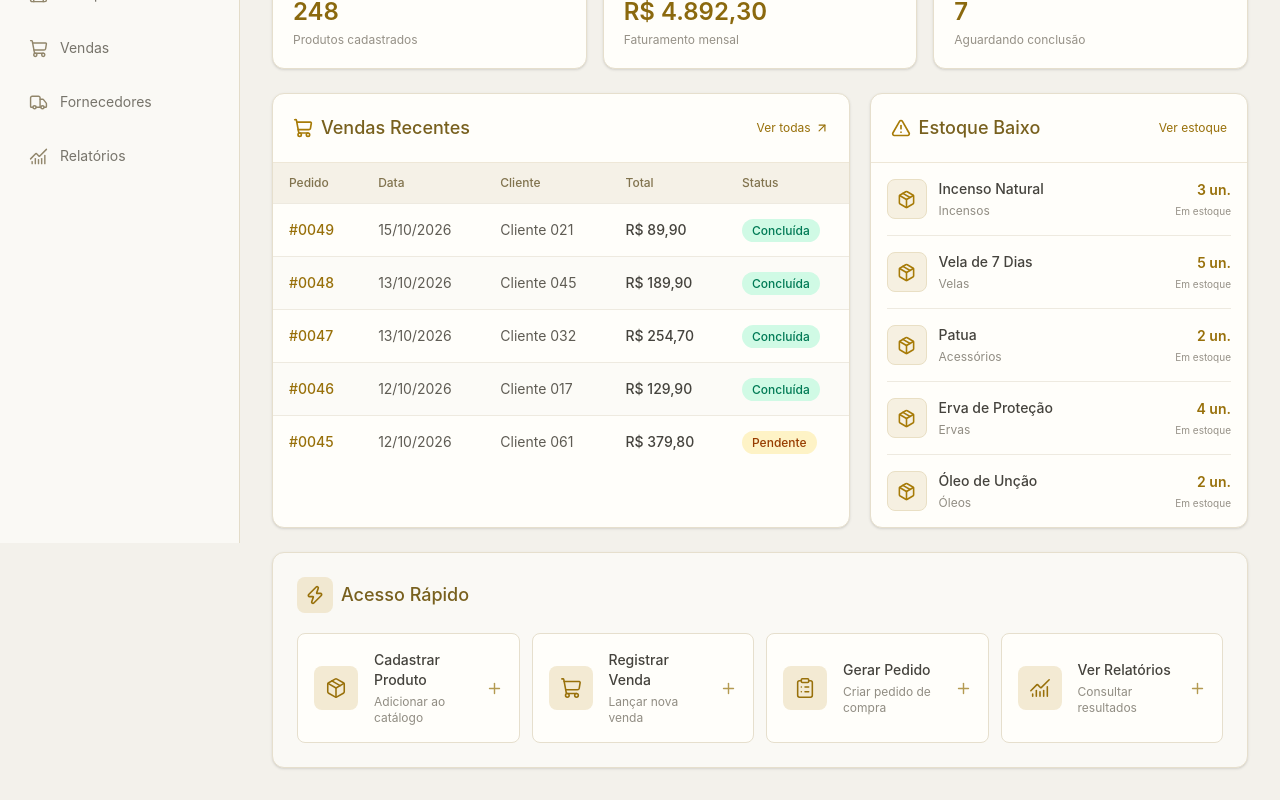
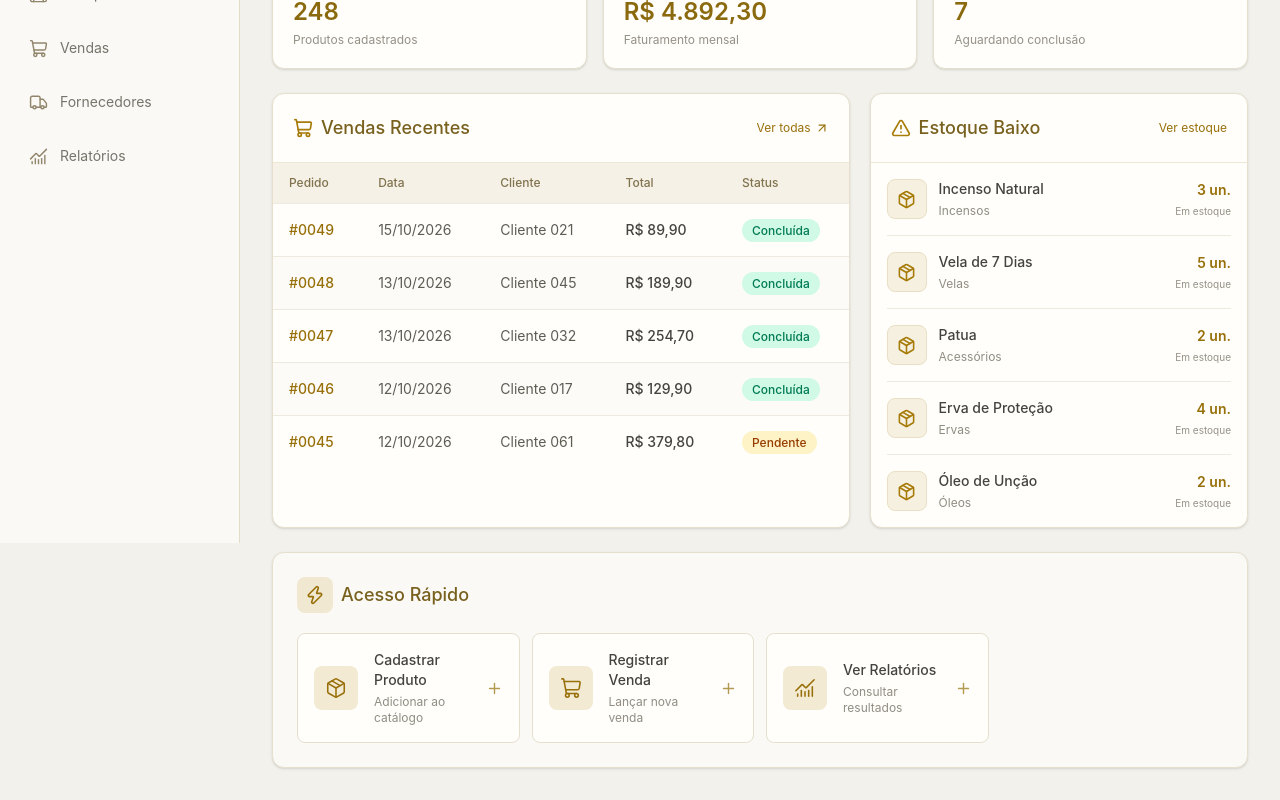
Before and after one commit to taykas/Estrela_do_Oriente, a React (Vite) app in the folder front-end/: page / in a window 1280 px wide. Shown: the part 257-1057 px from the top of the page. Built offline with nearby package versions, Linux system fonts and the light colour scheme.

Commit message:
atualizando informacoes

```diff
--- a/front-end/src/pages/estoque.jsx
+++ b/front-end/src/pages/estoque.jsx
@@ -1,4 +1,5 @@
-import { useState } from "react";
+import { useNavigate, useLocation } from "react-router-dom";
+import { useEffect, useState } from "react";
 import Sidebar from "../components/Sidebar";
 import {
     Home,
@@ -24,7 +25,6 @@ import {
     ChevronLeft,
     ChevronRight
 } from "lucide-react";
-import { useNavigate } from "react-router-dom";
 
 const produtosIniciais = [
     { id: 1, nome: "Incenso Natural", categoria: "Incensos", quantidade: 3, minimo: 10, preco: 12.90 },
@@ -83,6 +83,11 @@ const botaoSecundario =
 
 export const Estoque = () => {
     const navegar = useNavigate();
+    const { pathname } = useLocation();
+
+    useEffect(() => {
+        window.scrollTo(0, 0);
+    }, [pathname]);
 
     const [produtos, setProdutos] = useState(produtosIniciais);
     const [busca, setBusca] = useState("");
@@ -343,7 +348,6 @@ export const Estoque = () => {
             0
         );
 
-    // Valida todos os itens antes de alterar qualquer estoque.
     const registrarMovimentacao = () => {
         if (itensMovimentacao.length === 0) {
             setMensagem(
--- a/front-end/src/pages/fornecedores.jsx
+++ b/front-end/src/pages/fornecedores.jsx
@@ -1,4 +1,5 @@
-import { useMemo, useState } from "react";
+import { useMemo, useState, useEffect } from "react";
+import { useNavigate, useLocation } from "react-router-dom";
 import Sidebar from "../components/Sidebar";
 import {
     Menu,
@@ -203,6 +204,12 @@ const Campo = ({
 );
 
 export const Fornecedores = () => {
+    const { pathname } = useLocation();
+
+    useEffect(() => {
+        window.scrollTo(0, 0);
+    }, [pathname]);
+
     const [fornecedores, setFornecedores] = useState(fornecedoresIniciais);
 
     const [busca, setBusca] = useState("");
--- a/front-end/src/pages/main-page.jsx
+++ b/front-end/src/pages/main-page.jsx
@@ -65,12 +65,6 @@ const atalhos = [
             descricao: "Lançar nova venda",
             icone: ShoppingCart,
             destino: "Vendas"
-    },
-    {
-        titulo: "Gerar Pedido",
-        descricao: "Criar pedido de compra",
-        icone: ClipboardList,
-        destino: "Pedidos"
         },
         {
             titulo: "Ver Relatórios",
@@ -351,7 +345,15 @@ export const MainPage = () => {
                                     return (
                                         <button
                                             key={atalho.titulo}
-                                        onClick={() => navegar(`/${atalho.destino}`)}
+                                            onClick={() => {
+                                                if (atalho.titulo === "Cadastrar Produto") {
+                                                    navegar("/produtos", {
+                                                        state: { abrirCadastro: true }
+                                                    });
+                                                } else {
+                                                    navegar(`/${atalho.destino.toLowerCase()}`);
+                                                }
+                                            }}
                                             className="group flex items-center gap-4 rounded-lg border border-[#e6dfcd] bg-[#fffefa] p-4 text-left transition-all hover:border-[#cfb15a] hover:bg-[#f8f3e6] hover:shadow-sm"
                                         >
                                             <div className="flex h-11 w-11 shrink-0 items-center justify-center rounded-lg bg-[#f3ead3] text-[#98700a] transition-colors group-hover:bg-[#e9d7a4]">
--- a/front-end/src/pages/products.jsx
+++ b/front-end/src/pages/products.jsx
@@ -1,4 +1,5 @@
-import { useState } from "react";
+import { useNavigate, useLocation } from "react-router-dom";
+import { useEffect, useState } from "react";
 import {
     Package,
     Menu,
@@ -136,6 +137,9 @@ const campoClasse =
     "mt-2 w-full rounded-lg border border-[#e3dcc9] bg-[#faf9f5] px-3 py-3 text-sm text-[#45433d] outline-none transition placeholder:text-[#aaa59a] focus:border-[#b99a43] focus:ring-2 focus:ring-[#b99a43]/10";
 
 export const ProdutosPage = () => {
+    const location = useLocation();
+    const navegar = useNavigate();
+
     const [produtos, setProdutos] = useState(produtosIniciais);
     const [busca, setBusca] = useState("");
     const [categoriaFiltro, setCategoriaFiltro] = useState("Todas");
@@ -144,6 +148,27 @@ export const ProdutosPage = () => {
     const [produtoEditando, setProdutoEditando] = useState(null);
     const [formulario, setFormulario] = useState(produtoVazio);
     const [menuAberto, setMenuAberto] = useState(false);
+
+    // Volta o scroll para o início ao entrar na página.
+    useEffect(() => {
+        window.scrollTo(0, 0);
+    }, [location.pathname]);
+
+    // Abre o modal quando a navegação vem do atalho da página inicial.
+    useEffect(() => {
+        if (location.state?.abrirCadastro) {
+            setProdutoEditando(null);
+            setFormulario(produtoVazio);
+            setModalAberto(true);
+
+            // Limpa o estado para não abrir o modal novamente
+            // quando o usuário voltar para esta página.
+            navegar(location.pathname, {
+                replace: true,
+                state: null
+            });
+        }
+    }, [location.state, location.pathname, navegar]);
 
     const totalEstoque = produtos.reduce(
         (total, produto) => total + produto.estoque,
@@ -306,7 +331,6 @@ export const ProdutosPage = () => {
 
     return (
         <div className="min-h-screen bg-[#f3f1eb] text-[#35342f]">
-
             <Sidebar />
 
             {/* Fundo do menu mobile */}
@@ -320,7 +344,6 @@ export const ProdutosPage = () => {
 
             {/* Conteúdo */}
             <div className="min-h-screen lg:ml-60">
-
                 {/* Cabeçalho */}
                 <header className="sticky top-0 z-30 flex h-24 items-center justify-between border-b border-[#e3dcc9] bg-[#faf9f5]/95 px-4 backdrop-blur-sm sm:px-6 lg:px-8">
                     <div className="flex items-center gap-3">
@@ -345,6 +368,7 @@ export const ProdutosPage = () => {
                             </p>
                         </div>
                     </div>
+
                     <div className="hidden border-l border-[#e3dcc9] pl-4 sm:block">
                         <p className="text-sm text-[#89670d]">
                             Estrela do Oriente
@@ -356,7 +380,6 @@ export const ProdutosPage = () => {
                 </header>
 
                 <main className="space-y-6 p-4 sm:p-6 lg:p-8">
-
                     {/* Título e ação */}
                     <section className="flex flex-col justify-between gap-4 sm:flex-row sm:items-center">
                         <div>
@@ -377,25 +400,20 @@ export const ProdutosPage = () => {
                             Cadastrar produto
                         </button>
                     </section>
-
-                    {/* Indicadores */}
+                                        {/* Indicadores */}
                     <section className="grid grid-cols-1 gap-4 sm:grid-cols-2 xl:grid-cols-4">
-
                         <div className={indicadorClasse}>
                             <div className="flex items-center justify-between gap-3">
                                 <p className="text-sm text-[#77746b]">
                                     Produtos cadastrados
                                 </p>
-
                                 <div className="flex h-10 w-10 shrink-0 items-center justify-center rounded-lg bg-[#f5edda]">
                                     <Package size={21} className="text-[#98700a]" />
                                 </div>
                             </div>
-
                             <p className="mt-5 text-3xl font-semibold text-[#8b690e]">
                                 {produtos.length}
                             </p>
-
                             <p className="mt-1 text-xs text-[#969187]">
                                 Total de registros
                             </p>
@@ -406,16 +424,13 @@ export const ProdutosPage = () => {
                                 <p className="text-sm text-[#77746b]">
                                     Produtos ativos
                                 </p>
-
                                 <div className="flex h-10 w-10 shrink-0 items-center justify-center rounded-lg bg-[#f5edda]">
                                     <Tags size={21} className="text-[#98700a]" />
                                 </div>
                             </div>
-
                             <p className="mt-5 text-3xl font-semibold text-[#8b690e]">
                                 {produtosAtivos}
                             </p>
-
                             <p className="mt-1 text-xs text-[#969187]">
                                 Disponíveis no catálogo
                             </p>
@@ -426,16 +441,13 @@ export const ProdutosPage = () => {
                                 <p className="text-sm text-[#77746b]">
                                     Unidades em estoque
                                 </p>
-
                                 <div className="flex h-10 w-10 shrink-0 items-center justify-center rounded-lg bg-[#f5edda]">
                                     <Boxes size={21} className="text-[#98700a]" />
                                 </div>
                             </div>
-
                             <p className="mt-5 text-3xl font-semibold text-[#8b690e]">
                                 {totalEstoque}
                             </p>
-
                             <p className="mt-1 text-xs text-[#969187]">
                                 Soma das quantidades
                             </p>
@@ -446,16 +458,13 @@ export const ProdutosPage = () => {
                                 <p className="text-sm text-[#77746b]">
                                     Valor de custo do estoque
                                 </p>
-
                                 <div className="flex h-10 w-10 shrink-0 items-center justify-center rounded-lg bg-[#f5edda]">
                                     <DollarSign size={21} className="text-[#98700a]" />
                                 </div>
                             </div>
-
                             <p className="mt-5 break-words text-2xl font-semibold text-[#8b690e]">
                                 {moeda(valorEstoque)}
                             </p>
-
                             <p className="mt-1 text-xs text-[#969187]">
                                 Custo das unidades disponíveis
                             </p>
@@ -469,12 +478,10 @@ export const ProdutosPage = () => {
                                 size={21}
                                 className="mt-0.5 shrink-0 text-[#98700a]"
                             />
-
                             <div>
                                 <p className="text-sm font-medium text-[#78601e]">
                                     Atenção ao estoque
                                 </p>
-
                                 <p className="mt-1 text-sm text-[#81734e]">
                                     {produtosEstoqueBaixo}{" "}
                                     {produtosEstoqueBaixo === 1
@@ -488,28 +495,24 @@ export const ProdutosPage = () => {
 
                     {/* Catálogo de produtos */}
                     <section className="overflow-hidden rounded-xl border border-[#e6dfcd] bg-[#fffefa] shadow-sm">
-
                         <div className="border-b border-[#eee7d7] p-5">
                             <div className="flex flex-col justify-between gap-4 xl:flex-row xl:items-center">
                                 <div>
                                     <h2 className="text-lg font-medium text-[#78601e]">
                                         Catálogo de produtos
                                     </h2>
-
                                     <p className="mt-1 text-xs text-[#918d83]">
                                         Consulte e gerencie os itens cadastrados.
                                     </p>
                                 </div>
 
                                 <div className="flex flex-col gap-3 sm:flex-row">
-
                                     {/* Busca */}
                                     <div className="relative min-w-0 sm:w-64">
                                         <Search
                                             size={17}
                                             className="absolute left-3 top-1/2 -translate-y-1/2 text-[#a49b85]"
                                         />
-
                                         <input
                                             type="text"
                                             value={busca}
@@ -533,17 +536,12 @@ export const ProdutosPage = () => {
                                             <option value="Todas">
                                                 Todas as categorias
                                             </option>
-
                                             {categorias.map((categoria) => (
-                                                <option
-                                                    key={categoria}
-                                                    value={categoria}
-                                                >
+                                                <option key={categoria} value={categoria}>
                                                     {categoria}
                                                 </option>
                                             ))}
                                         </select>
-
                                         <ChevronDown
                                             size={15}
                                             className="pointer-events-none absolute right-3 top-1/2 -translate-y-1/2 text-[#98700a]"
@@ -565,7 +563,6 @@ export const ProdutosPage = () => {
                                             <option value="Ativo">Ativos</option>
                                             <option value="Inativo">Inativos</option>
                                         </select>
-
                                         <ChevronDown
                                             size={15}
                                             className="pointer-events-none absolute right-3 top-1/2 -translate-y-1/2 text-[#98700a]"
@@ -623,12 +620,10 @@ export const ProdutosPage = () => {
                                                                 className="text-[#98700a]"
                                                             />
                                                         </div>
-
                                                         <div>
                                                             <p className="font-medium text-[#45433d]">
                                                                 {produto.nome}
                                                             </p>
-
                                                             <p className="mt-1 text-xs text-[#969187]">
                                                                 {produto.codigo}
                                                             </p>
@@ -655,7 +650,6 @@ export const ProdutosPage = () => {
                                                         >
                                                             {produto.estoque} un.
                                                         </span>
-
                                                         {estoqueBaixo && (
                                                             <AlertTriangle
                                                                 size={14}
@@ -664,7 +658,6 @@ export const ProdutosPage = () => {
                                                             />
                                                         )}
                                                     </div>
-
                                                     <p className="mt-1 text-[11px] text-[#969187]">
                                                         Mínimo: {produto.estoqueMinimo}
                                                     </p>
@@ -692,7 +685,6 @@ export const ProdutosPage = () => {
                                                         >
                                                             <Pencil size={16} />
                                                         </button>
-
                                                         <button
                                                             onClick={() => excluirProduto(produto)}
                                                             title="Excluir produto"
@@ -717,11 +709,9 @@ export const ProdutosPage = () => {
                                             className="text-[#b49a51]"
                                         />
                                     </div>
-
                                     <p className="mt-3 text-sm font-medium text-[#45433d]">
                                         Nenhum produto encontrado.
                                     </p>
-
                                     <p className="mt-1 text-xs text-[#918d83]">
                                         Tente alterar a pesquisa ou os filtros.
                                     </p>
@@ -737,8 +727,7 @@ export const ProdutosPage = () => {
                     </section>
                 </main>
             </div>
-
-            {/* Modal de cadastro e edição */}
+                        {/* Modal de cadastro e edição */}
             {modalAberto && (
                 <div
                     className="fixed inset-0 z-[60] flex items-center justify-center overflow-y-auto bg-[#35342f]/45 p-4 backdrop-blur-sm"
@@ -749,7 +738,6 @@ export const ProdutosPage = () => {
                     }}
                 >
                     <div className="my-auto w-full max-w-2xl overflow-hidden rounded-2xl border border-[#e3dcc9] bg-[#fffefa] shadow-2xl">
-
                         <div className="flex items-center justify-between border-b border-[#eee7d7] bg-[#faf9f5] p-5">
                             <div>
                                 <h2 className="text-lg font-medium text-[#78601e]">
@@ -757,7 +745,6 @@ export const ProdutosPage = () => {
                                         ? "Editar produto"
                                         : "Cadastrar produto"}
                                 </h2>
-
                                 <p className="mt-1 text-xs text-[#918d83]">
                                     Preencha as informações do catálogo.
                                 </p>
@@ -774,7 +761,6 @@ export const ProdutosPage = () => {
 
                         <form onSubmit={salvarProduto}>
                             <div className="grid grid-cols-1 gap-5 p-5 sm:grid-cols-2">
-
                                 <label className="text-sm font-medium text-[#5f5c54] sm:col-span-2">
                                     Nome do produto *
                                     <input
@@ -789,24 +775,6 @@ export const ProdutosPage = () => {
                                         placeholder="Ex.: Incenso Natural"
                                         className={campoClasse}
                                     />
-                                </label>
-
-                                <label className="text-sm font-medium text-[#5f5c54]">
-                                    Categoria *
-                                    <select
-                                        required
-                                        value={formulario.categoria}
-                                        onChange={(evento) =>
-                                            atualizarCampo("categoria", evento.target.value)
-                                        }
-                                        className={campoClasse}
-                                    >
-                                        {categorias.map((categoria) => (
-                                            <option key={categoria} value={categoria}>
-                                                {categoria}
-                                            </option>
-                                        ))}
-                                    </select>
                                 </label>
 
                                 <label className="text-sm font-medium text-[#5f5c54]">
@@ -894,7 +862,6 @@ export const ProdutosPage = () => {
                                             size={17}
                                             className="mt-0.5 shrink-0 text-[#98700a]"
                                         />
-
                                         <p className="text-xs leading-5 text-[#81734e]">
                                             O sistema sinalizará o produto quando a quantidade em estoque for igual ou inferior ao estoque mínimo.
                                         </p>
@@ -916,7 +883,6 @@ export const ProdutosPage = () => {
                                     className="flex items-center justify-center gap-2 rounded-lg bg-[#b18a20] px-5 py-3 text-sm font-medium text-white transition hover:bg-[#98700a]"
                                 >
                                     <Plus size={17} />
-
                                     {produtoEditando
                                         ? "Salvar alterações"
                                         : "Cadastrar produto"}
--- a/front-end/src/pages/relatorios.jsx
+++ b/front-end/src/pages/relatorios.jsx
@@ -1,4 +1,5 @@
-import { useMemo, useState } from "react";
+import { useMemo, useState, useEffect } from "react";
+import { useNavigate, useLocation } from "react-router-dom";
 import Sidebar from "../components/Sidebar";
 import {
     Menu,
@@ -137,6 +138,12 @@ const BarraHorizontal = ({ titulo, valor, total, legenda }) => {
 };
 
 export const Relatorios = () => {
+    const { pathname } = useLocation();
+
+    useEffect(() => {
+        window.scrollTo(0, 0);
+    }, [pathname]);
+
     const hoje = obterHoje();
 
     const [periodo, setPeriodo] = useState("mes");
--- a/front-end/src/pages/vendas.jsx
+++ b/front-end/src/pages/vendas.jsx
@@ -1,5 +1,6 @@
+import { useMemo, useState, useEffect } from "react";
+import { useNavigate, useLocation } from "react-router-dom";
 
-import { useState } from "react";
 import Sidebar from "../components/Sidebar";
 import {
     Package,
@@ -143,6 +144,12 @@ const cardClasse =
     "rounded-xl border border-[#e6dfcd] bg-[#fffefa] shadow-sm";
 
 export const Vendas = () => {
+    const { pathname } = useLocation();
+
+    useEffect(() => {
+        window.scrollTo(0, 0);
+    }, [pathname]);
+
     const [produtos, setProdutos] = useState(produtosIniciais);
     const [vendas, setVendas] = useState(vendasIniciais);
 
```
Lines whose indentation alone changed are shown as unchanged.
